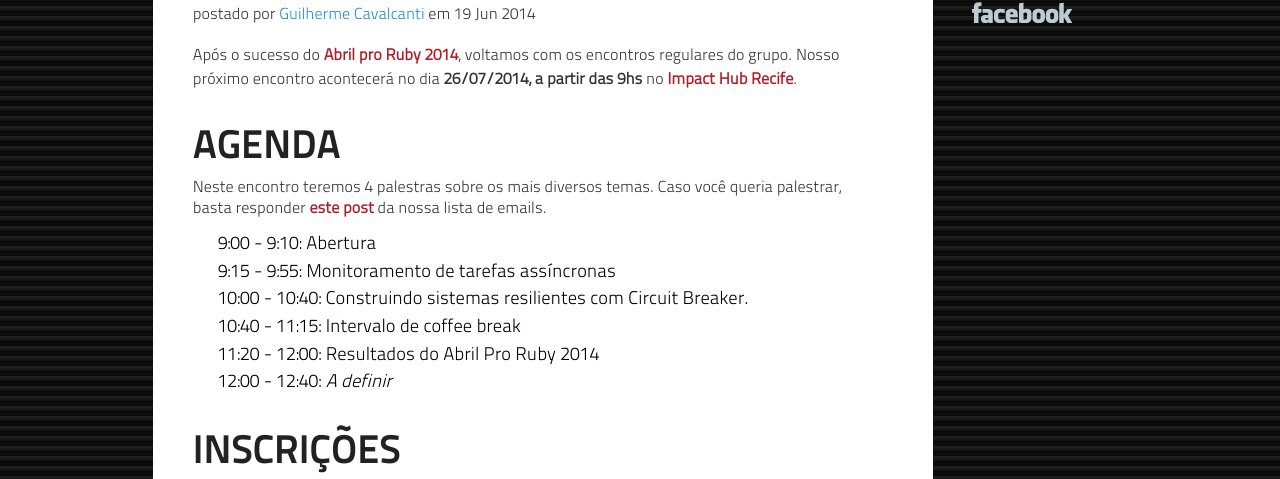
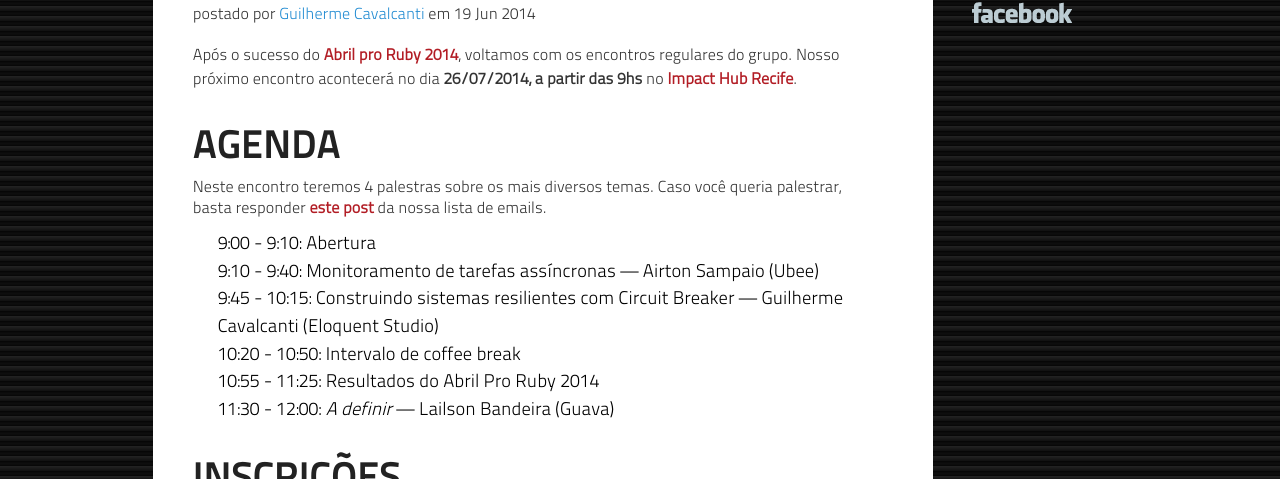
Before and after one commit to frevo-on-rails/frevo-on-rails.github.com, a Jekyll site: the page built from _posts/2014-06-19-encontro-julho.markdown, in a window 1280 px wide and 900 px high, scrolled down 364 px, cut to the strip 0-479 px from the top of the window. Built offline with Jekyll 4.4.1, drawn with Linux system fonts in a browser that asks for light colours; nearby versions of some CDN libraries; comment, search, counter and statistics services are not loaded.

Commit message:
Updates schedule to 30 min talks.

```diff
--- a/_posts/2014-06-19-encontro-julho.markdown
+++ b/_posts/2014-06-19-encontro-julho.markdown
@@ -13,11 +13,12 @@ Após o sucesso do [Abril pro Ruby 2014](http://abrilproruby.com/pt/), voltamos
 Neste encontro teremos 4 palestras sobre os mais diversos temas. Caso você queria palestrar, basta responder [este post](https://groups.google.com/forum/#!topic/frevo-on-rails/5LXMberj2MI) da nossa lista de emails.
 
 - 9:00 - 9:10: Abertura
-- 9:15 - 9:55: Monitoramento de tarefas assíncronas
-- 10:00 - 10:40: Construindo sistemas resilientes com Circuit Breaker.
-- 10:40 - 11:15: Intervalo de coffee break
-- 11:20 - 12:00: Resultados do Abril Pro Ruby 2014
-- 12:00 - 12:40: _A definir_
+- 9:10 - 9:40: Monitoramento de tarefas assíncronas — Airton Sampaio (Ubee)
+- 9:45 - 10:15: Construindo sistemas resilientes com Circuit Breaker — Guilherme Cavalcanti (Eloquent Studio)
+- 10:20 - 10:50: Intervalo de coffee break
+- 10:55 - 11:25: Resultados do Abril Pro Ruby 2014
+- 11:30 - 12:00: _A definir_ — Lailson Bandeira (Guava)
+
 
 ## Inscrições
 
```
